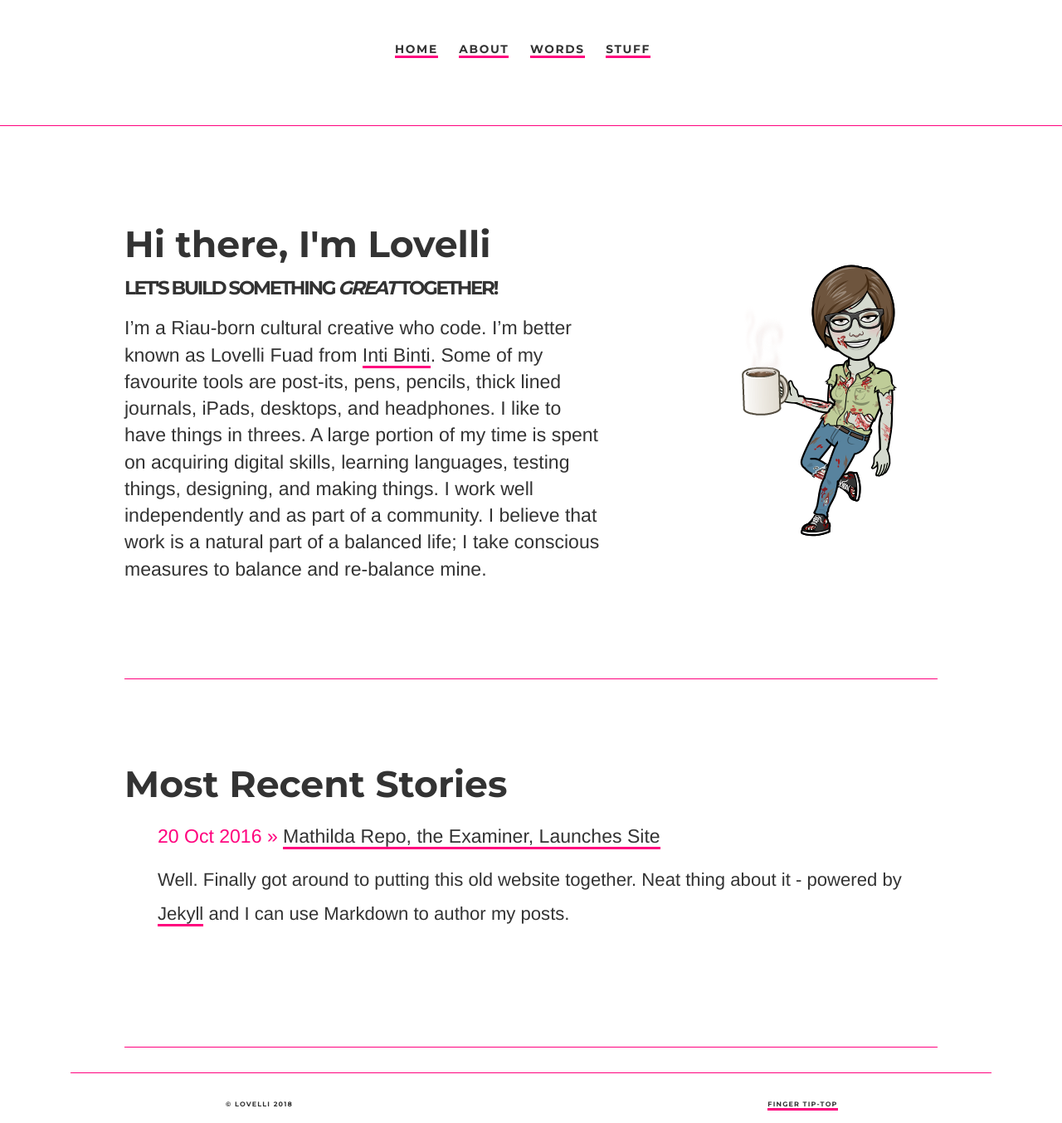
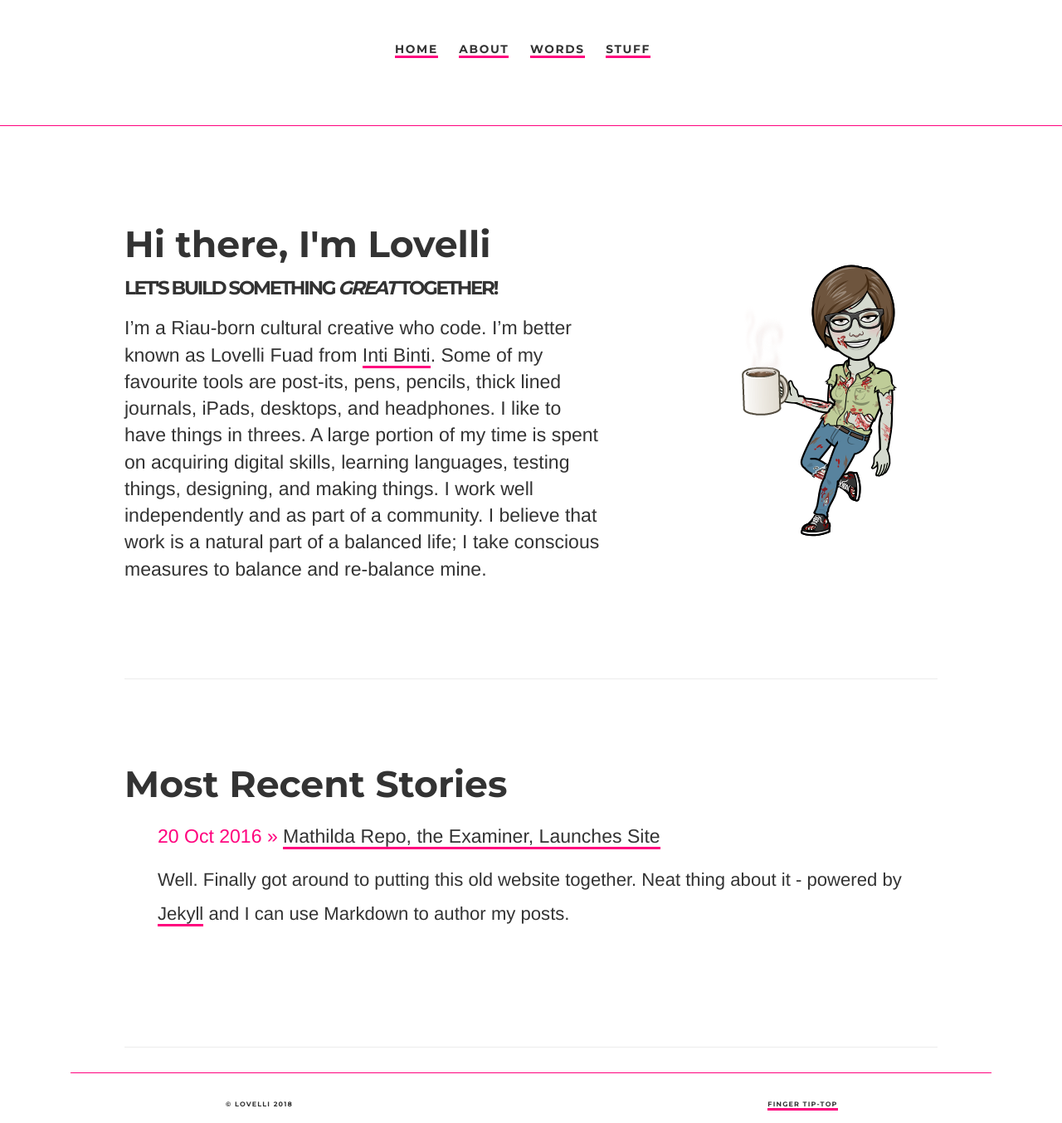
Before and after one commit to ariesti/ariesti.github.io, a Jekyll site: the page built from index.html, in a window 1280 px wide. Shown: the whole page at 83% size. Built offline with Jekyll 4.4.1, drawn with Linux system fonts in a browser that asks for light colours.

Commit message:
Update main.css

```diff
--- a/css/main.css
+++ b/css/main.css
@@ -116,7 +116,7 @@ body {
 	padding-top: 100px;
 	padding-bottom: 100px;
 	background-color: #fff;
-	border-bottom: 1px solid #ff017e;
+	border-bottom: 1px solid #ECECEC;
 }
 
 #middle { padding-top: 30px; padding-bottom: 30px; background-color: #fff; }
```
